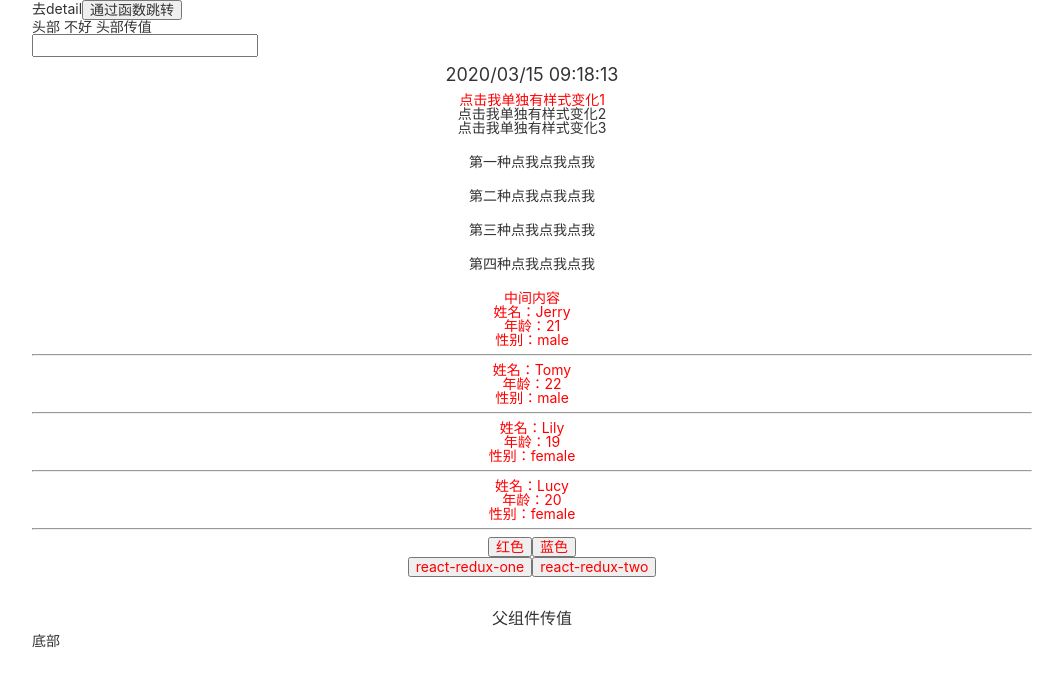
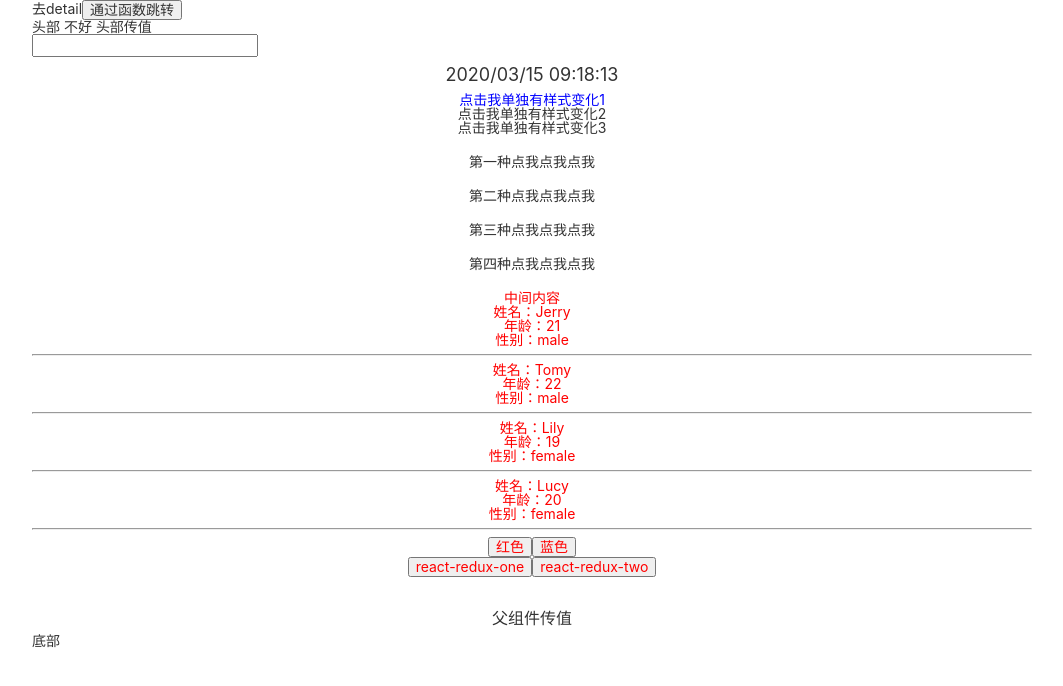
Before and after one commit to lurenli/react-templete, a React (Create React App) app: page / in a window 1280 px wide. Shown: the top 686 px of the page, without its empty margins (108-1171 px from the left). Built offline with nearby package versions, Linux system fonts and the light colour scheme; sample sign-in values are in the browser's storage.

Commit message:
引入sass

```diff
--- a/src/pages/main.css
+++ /dev/null
@@ -1,3 +0,0 @@
-.activeIndex{
-    color:red
-}
--- a/src/pages/main.js
+++ b/src/pages/main.js
@@ -2,7 +2,7 @@
 import PropTypes from 'prop-types'
 import store from '../store/index'
 import MainTree from './MainTree.js'
-import './main.css'
+import './main.scss'
 import ReactReduxTemplete from './react-redux-templete'
 
 // 生命周期
@@ -124,7 +124,7 @@
         {
           headerArr.map((item, index) => {
             return <div key={index}  onClick={this.activeClicK.bind(this, index)} className={`${this.state.activeIndex === index ? 'activeIndex' : ''}`}>
-              {item}
+              <span className="changeItem">{item}</span>
             </div>
           })
         }
--- /dev/null
+++ b/src/pages/main.scss
@@ -0,0 +1,6 @@
+.activeIndex{
+    color:red;
+    .changeItem{
+        color:blue
+    }
+}
--- a/webpack.config.js
+++ b/webpack.config.js
@@ -30,7 +30,12 @@
                 test: /\.css$/,
                 loader: 'style-loader!css-loader'
             },
+            {
 
+                test:/\.scss$/,
+                loaders:['style-loader','css-loader','sass-loader']
+
+            },
             {
                 test: /\.js$/,
                 loader: 'jsx-loader?harmony'
```
